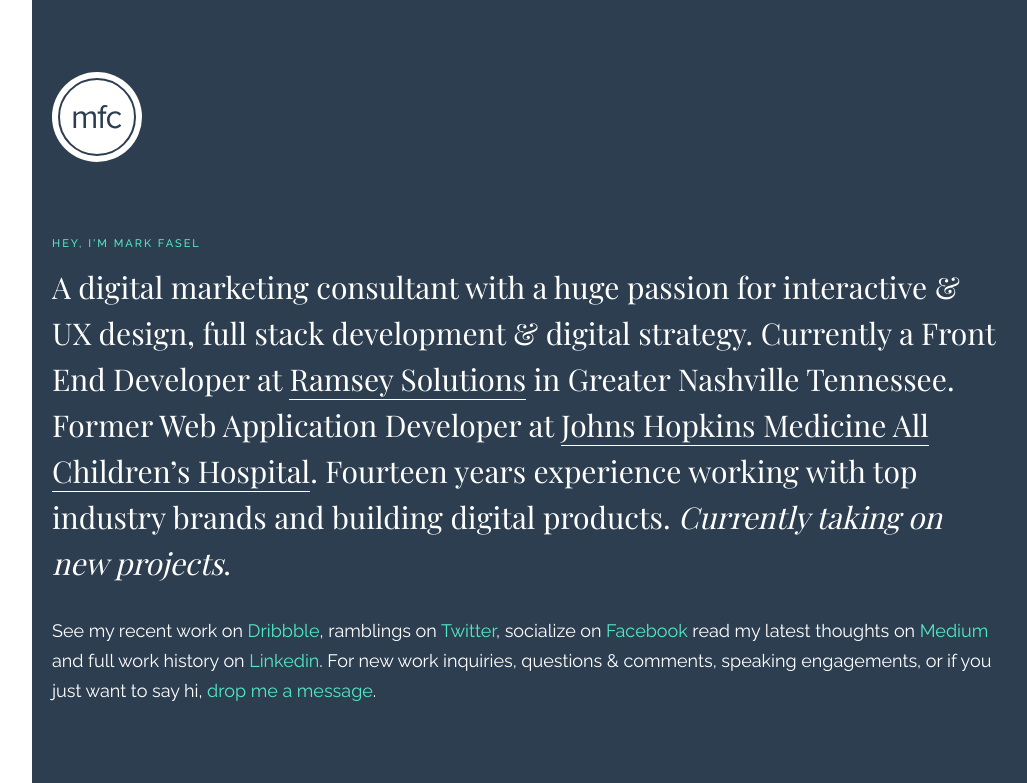
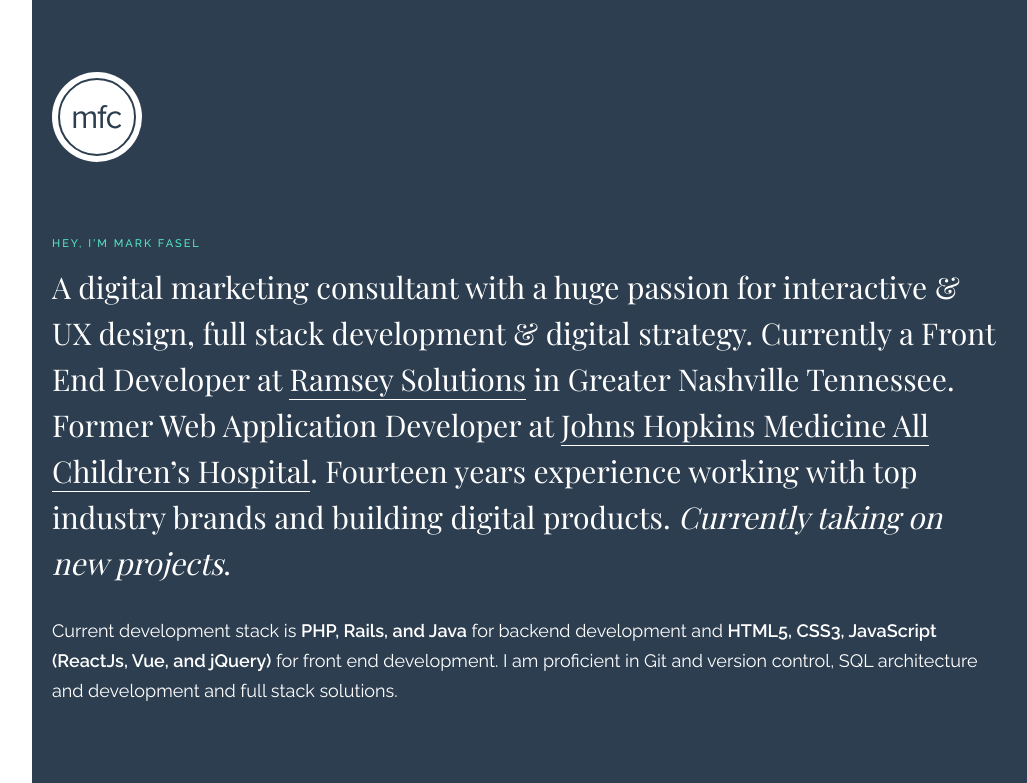
Before and after one commit to thefaze87/markfasel-react, a React (Create React App) app: page / in a window 1280 px wide. Shown: the top 783 px of the page, without its empty margins (18-1045 px from the left). Built offline with nearby package versions, Linux system fonts and the light colour scheme.

Commit message:
update to App.js for update to content render

```diff
--- a/src/js/App.js
+++ b/src/js/App.js
@@ -15,7 +15,8 @@
           <main role="main" class="col-md-10">
         <h2 class="name">Hey, I'm Mark Fasel</h2>
             <p class="lead">A digital marketing consultant with a huge passion for interactive &amp; UX design, full stack development &amp; digital strategy. Currently a Front End Developer at <a href="https://www.daveramsey.com" target="_blank">Ramsey Solutions</a> in Greater Nashville Tennessee. Former Web Application Developer at <a href="https://www.hopkinsallchildrens.org" target="_blank">Johns Hopkins Medicine All Children’s Hospital</a>. Fourteen years experience working with top industry brands and building digital products. <em>Currently taking on new projects</em>.</p>
-            <p>See my recent work on <a href="http://www.dribbble.com/markfaselconsulting" target="_blank">Dribbble</a>, ramblings on <a href="http://www.twitter.com/MarkFaselHQ" target="_blank">Twitter</a>, socialize on <a href="https://www.facebook.com/markfaselconsulting/" target="_blank">Facebook</a> read my latest thoughts on <a href="https://medium.com/@markfasel" target="_blank">Medium</a> and full work history on <a href="http://linkedin.com/in/markfasel/" target="_blank">Linkedin</a>. For new work inquiries, questions &amp; comments, speaking engagements, or if you just want to say hi, <a href="mailto:hi@markfasel.com?subject=New%20Message%20from%20www.MarkFasel.com&body=">drop me a message</a>.</p>
+            <p>Current development stack is <strong>PHP, Rails, and Java</strong> for backend development and <strong>HTML5, CSS3, JavaScript (ReactJs, Vue, and jQuery)</strong> for front end development. I am proficient in Git and version control, SQL architecture and development and full stack solutions.</p>
+            <p>See my recent work on <a href="http://www.dribbble.com/markfasel" target="_blank">Dribbble</a>, ramblings on <a href="http://www.twitter.com/MarkFaselHQ" target="_blank">Twitter</a>, socialize on <a href="https://www.facebook.com/markfaselconsulting/" target="_blank">Facebook</a> read my latest thoughts on <a href="https://medium.com/@markfasel" target="_blank">Medium</a> and full work history on <a href="http://linkedin.com/in/markfasel/" target="_blank">Linkedin</a>. For new work inquiries, questions &amp; comments, speaking engagements, or if you just want to say hi, <a href="mailto:hi@markfasel.com?subject=New%20Message%20from%20www.MarkFasel.com&body=">drop me a message</a>.</p>
           </main>
       </div>
       <div class="row">
```
